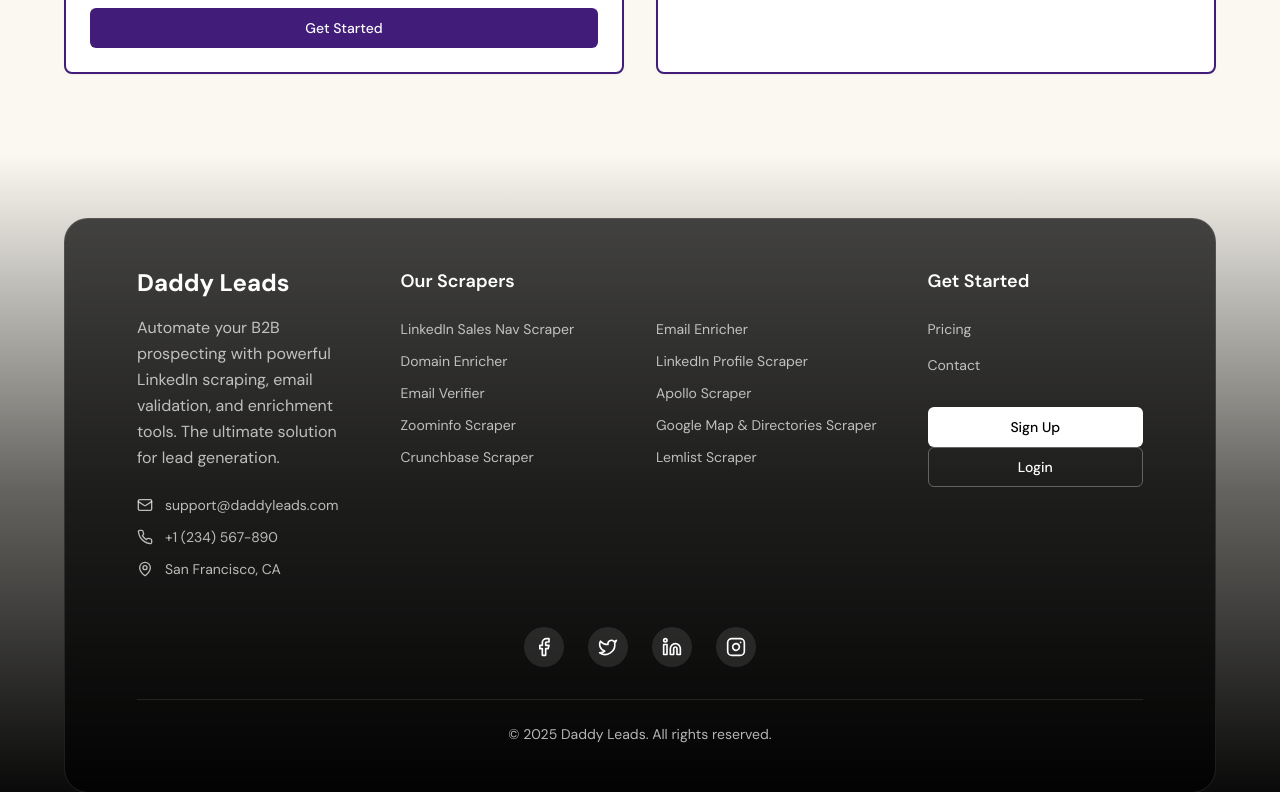
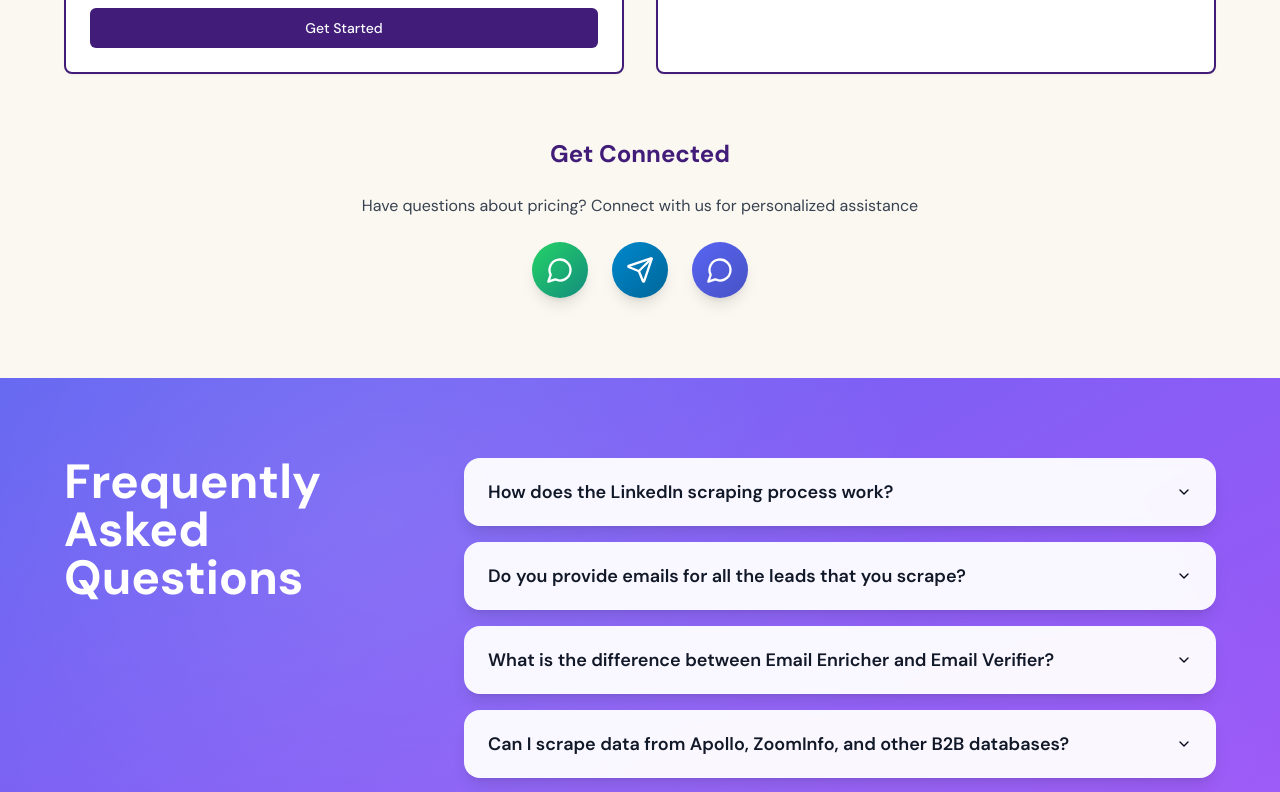
Before and after one commit to hasan-js-py-dev/alhamdualliah_sass_frontend_Daddy_leads, a React (Vite) app: page /pricing in a window 1280 px wide. Shown: the part 960-1752 px from the top of the page. Built offline with nearby package versions, Linux system fonts and the light colour scheme; the HTML template or start-up script is replaced by a standard one.

Commit message:
Add FAQ and social icons to pricing

```diff
--- a/src/pages/PricingPage.tsx
+++ b/src/pages/PricingPage.tsx
@@ -2,10 +2,11 @@ import React, { useState } from 'react';
 import { Helmet } from 'react-helmet-async';
 import Navbar from '@/components/Navbar';
 import Footer from '@/components/Footer';
+import FAQSection from '@/components/FAQSection';
 import { Card, CardContent, CardDescription, CardHeader, CardTitle } from '@/components/ui/card';
 import { Input } from '@/components/ui/input';
 import { Button } from '@/components/ui/button';
-import { Check } from 'lucide-react';
+import { Check, MessageCircle, Send } from 'lucide-react';
 import { Link } from 'react-router-dom';
 import { motion } from 'framer-motion';
 
@@ -164,10 +165,63 @@ const PricingPage = () => {
                 </Card>
               </motion.div>
             </div>
+
+            {/* Get Connected Section */}
+            <motion.div
+              initial={{ opacity: 0, y: 20 }}
+              whileInView={{ opacity: 1, y: 0 }}
+              viewport={{ once: true }}
+              transition={{ duration: 0.6, delay: 0.6 }}
+              className="text-center mt-16 space-y-6"
+            >
+              <h3 className="text-2xl font-bold" style={{ color: '#411c78' }}>
+                Get Connected
+              </h3>
+              <p className="text-gray-700 max-w-2xl mx-auto">
+                Have questions about pricing? Connect with us for personalized assistance
+              </p>
+              <div className="flex justify-center gap-6">
+                <a
+                  href="https://wa.me/"
+                  target="_blank"
+                  rel="noopener noreferrer"
+                  className="w-14 h-14 rounded-full flex items-center justify-center text-white shadow-lg hover:shadow-xl hover:scale-110 transition-all duration-300"
+                  style={{ background: 'linear-gradient(135deg, #25D366, #128C7E)' }}
+                >
+                  <MessageCircle className="w-7 h-7" />
+                </a>
+                <a
+                  href="https://t.me/"
+                  target="_blank"
+                  rel="noopener noreferrer"
+                  className="w-14 h-14 rounded-full flex items-center justify-center text-white shadow-lg hover:shadow-xl hover:scale-110 transition-all duration-300"
+                  style={{ background: 'linear-gradient(135deg, #0088cc, #006699)' }}
+                >
+                  <Send className="w-7 h-7" />
+                </a>
+                <a
+                  href="https://discord.com/"
+                  target="_blank"
+                  rel="noopener noreferrer"
+                  className="w-14 h-14 rounded-full flex items-center justify-center text-white shadow-lg hover:shadow-xl hover:scale-110 transition-all duration-300"
+                  style={{ background: 'linear-gradient(135deg, #5865F2, #4752C4)' }}
+                >
+                  <MessageCircle className="w-7 h-7" />
+                </a>
+              </div>
+            </motion.div>
           </div>
         </main>
 
-        <Footer />
+        {/* FAQ Section */}
+        <div style={{ backgroundColor: '#faf8f0' }}>
+          <FAQSection />
+        </div>
+
+        {/* Footer */}
+        <div style={{ backgroundColor: '#faf8f0' }}>
+          <Footer />
+        </div>
       </div>
     </>
   );
```
